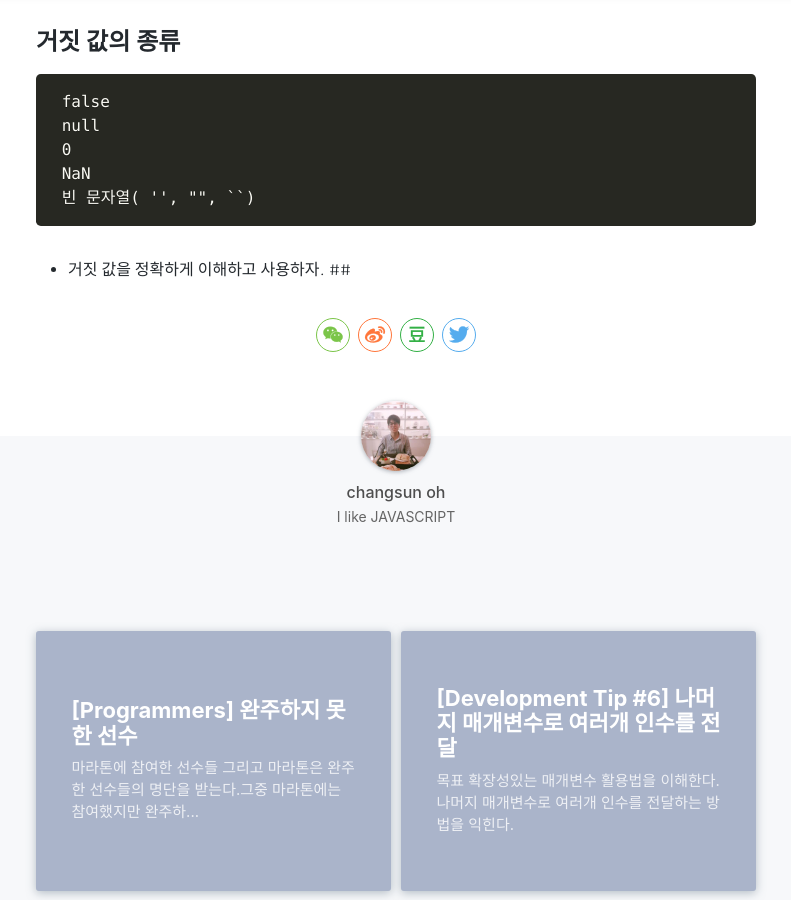
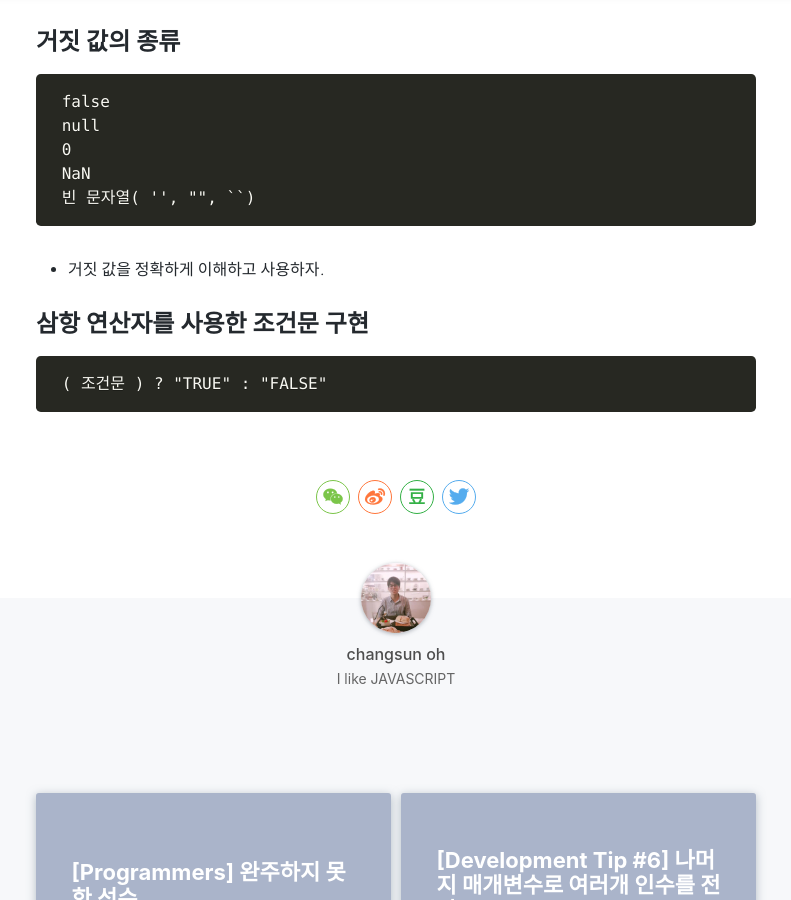
Before and after one commit to ckdtjs505/jsCoreStudy.github.io, a Jekyll site: the page built from _posts/2020-07-22-DevelopmentTip7.md, in a window 1280 px wide and 900 px high, scrolled down 554 px. Shown: the whole window, without its empty margins (244-1035 px from the left). Built offline with Jekyll 4.4.1, drawn with Linux system fonts in a browser that asks for light colours; nearby versions of some CDN libraries; comment, search, counter and statistics services are not loaded; a style sheet for code colours, icons or effects is not loaded.

Commit message:
Feat: 삼항 연산자 추가

````diff
--- a/_posts/2020-07-22-DevelopmentTip7.md
+++ b/_posts/2020-07-22-DevelopmentTip7.md
@@ -25,5 +25,11 @@ related: false
  NaN
  빈 문자열( '', "", ``)
 ```
+
 * 거짓 값을 정확하게 이해하고 사용하자.
-##
+
+## 삼항 연산자를 사용한 조건문 구현
+
+```
+ ( 조건문 ) ? "TRUE" : "FALSE"
+```
````
